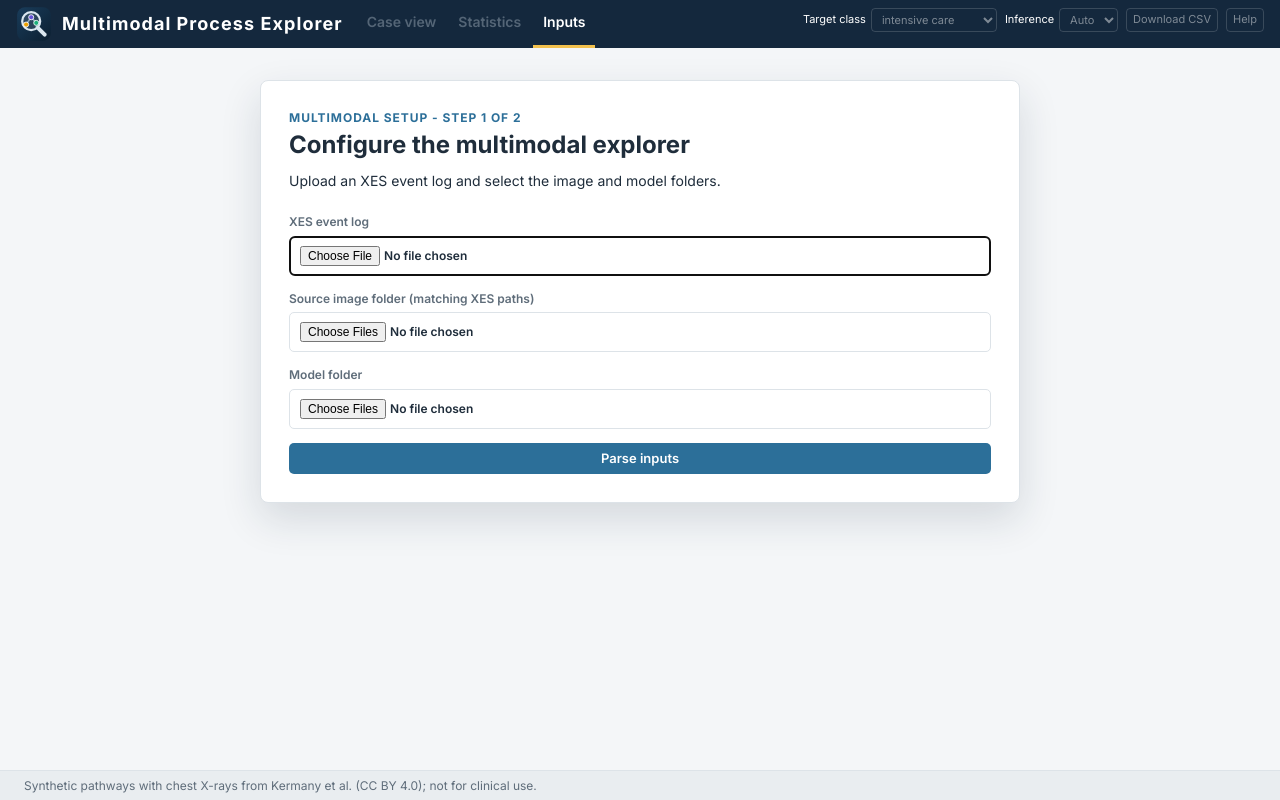
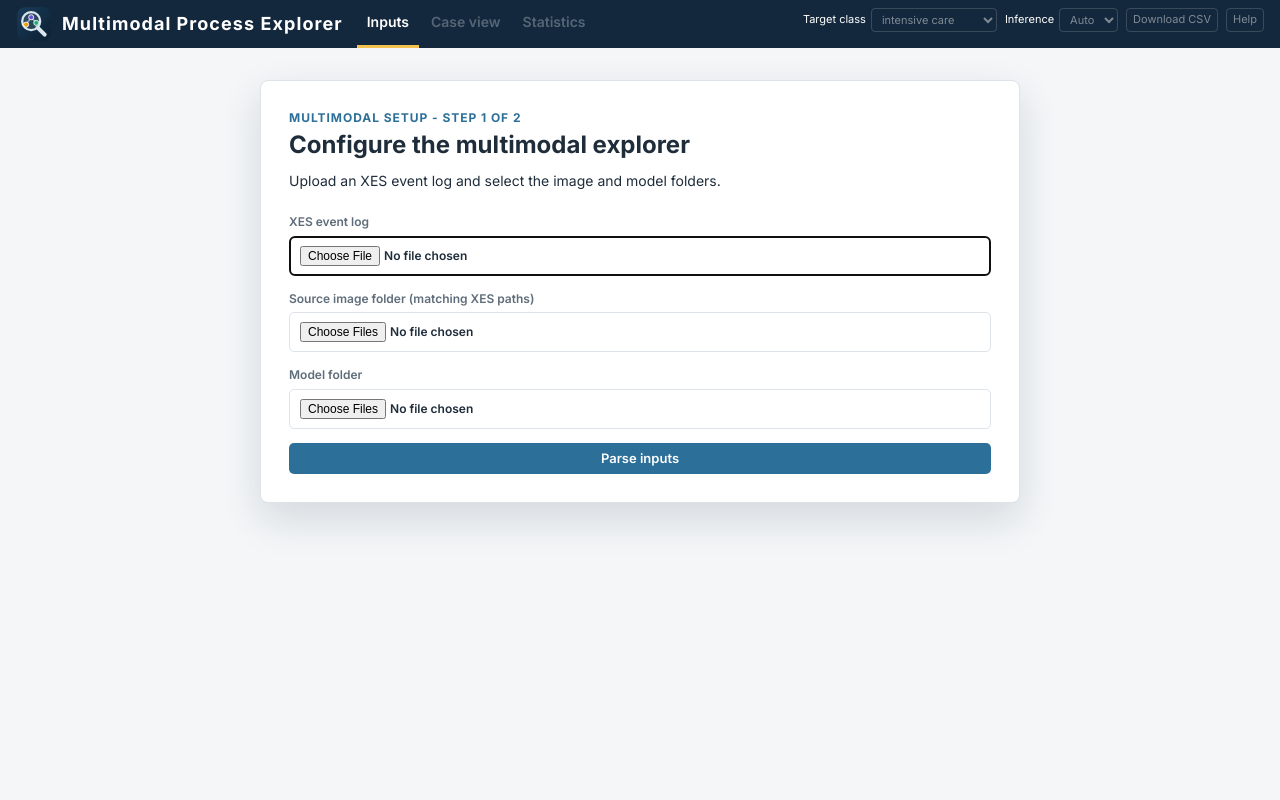
Before and after one commit to Havel29/multimodal-process-explorer, a FastAPI app: page / in a window 1280 px wide. Run offline with FastAPI, Linux system fonts and the light colour scheme.

Commit message:
feat: tabs ordered Inputs, Case view, Statistics; no footer note

```diff
--- a/app/config.py
+++ b/app/config.py
@@ -106,7 +106,6 @@ class DemoConfig:
     subtitle: str
     institution: str
     logo: str
-    disclaimer: str
     image_noun: str
     stage_noun: str
     case_noun: str
@@ -288,7 +287,6 @@ def config_from_mapping(raw: dict) -> DemoConfig:
         subtitle=demo.get("subtitle", "Process Explorer"),
         institution=demo.get("institution", ""),
         logo=demo.get("logo", ""),
-        disclaimer=demo.get("disclaimer", ""),
         image_noun=demo.get("image_noun", "image"),
         stage_noun=demo.get("stage_noun", "image"),
         case_noun=demo.get("case_noun", "case"),
--- a/app/config_writer.py
+++ b/app/config_writer.py
@@ -34,7 +34,7 @@ def dump_config(config: DemoConfig, header: str = "") -> str:
     lines += _table("demo", {
         "title": config.title, "subtitle": config.subtitle, "institution": config.institution, "logo": config.logo,
         "case_noun": config.case_noun, "pathway_noun": config.pathway_noun, "image_noun": config.image_noun,
-        "stage_noun": config.stage_noun, "day_noun": config.day_noun, "disclaimer": config.disclaimer,
+        "stage_noun": config.stage_noun, "day_noun": config.day_noun,
     })
     # model_cache is left out: it often comes from HF_HOME, which belongs to the machine, not the dataset
     lines += [""] + _table("data", {"grayscale_images": config.grayscale_images})
--- a/app/static/css/style.css
+++ b/app/static/css/style.css
@@ -20,7 +20,7 @@
 /* Base */
 * { box-sizing: border-box; animation: none !important; transition: none !important; }
 html, body { height: 100%; }
-body { margin: 0; display: grid; grid-template-rows: 56px 1fr 30px; color: var(--ink); background: var(--canvas); font: 14px/1.45 Inter, system-ui, sans-serif; overflow: hidden; }
+body { margin: 0; display: grid; grid-template-rows: 56px 1fr; color: var(--ink); background: var(--canvas); font: 14px/1.45 Inter, system-ui, sans-serif; overflow: hidden; }
 button { font: inherit; color: inherit; }
 h1, h2, p { margin: 0; }
 .hidden { display: none !important; }
@@ -80,7 +80,6 @@ h1, h2, p { margin: 0; }
 .patient-picker button:hover:not(:disabled) { background: rgba(255,255,255,.14); border-color: rgba(255,255,255,.5); }
 .patient-picker button:disabled { opacity: .35; cursor: default; }
 .institution { font-weight: 700; font-size: 17px; letter-spacing: -.02em; }
-footer { display: flex; align-items: center; padding: 0 24px; color: var(--muted); background: #e9edf0; border-top: 1px solid var(--line); font-size: 12px; }
 .toast { position: fixed; right: 24px; bottom: 44px; max-width: 420px; padding: 12px 15px; color: #fff; background: #9f3d3d; border-radius: 6px; font-size: 13px; z-index: 10; }
 .toast.success { background: #2e7d4f; }
 
@@ -315,7 +314,7 @@ body.resizing, body.resizing * { cursor: row-resize !important; user-select: non
 
 /* Below that the header controls go to a second row */
 @media (max-width: 1300px) {
-  body { grid-template-rows: auto 1fr 30px; }
+  body { grid-template-rows: auto 1fr; }
   .topbar { flex-wrap: wrap; row-gap: 0; padding: 0 16px; }
   .view-tabs { min-height: 48px; }
   .runtime-controls { margin-left: auto; padding-bottom: 8px; }
@@ -323,7 +322,7 @@ body.resizing, body.resizing * { cursor: row-resize !important; user-select: non
 
 /* Narrow screens */
 @media (max-width: 1100px) {
-  body { grid-template-rows: auto auto auto; overflow: auto; }
+  body { grid-template-rows: auto auto; overflow: auto; }
   .topbar { flex-wrap: wrap; gap: 10px; padding: 10px 16px; }
   .view-tabs { align-self: auto; }
   .view-tab { padding: 8px 12px; }
@@ -333,5 +332,4 @@ body.resizing, body.resizing * { cursor: row-resize !important; user-select: non
   .panels, .metric-charts, .statistics-panels { grid-template-columns: 1fr; }
   .image-frame { min-height: 320px; }
   .knowledge-list { max-height: 420px; }
-  footer { padding: 8px 16px; }
 }
--- a/app/static/js/tour.js
+++ b/app/static/js/tour.js
@@ -11,7 +11,7 @@ const GAP = 12;
 // Steps whose element is missing or hidden (e.g. no Statistics without labels) are skipped.
 const STEPS = [
   { target: ".view-tabs", title: "Three pages",
-    text: "Case view explores one case at a time, Statistics summarises every case, and Inputs loads another event log, images and models." },
+    text: "Inputs loads another event log, images and models, Case view explores one case at a time, and Statistics summarises every case." },
   { target: ".patient-picker", title: "Pick a case",
     text: "Choose a case from the list, or step through them with the arrows." },
   { target: "#swimlanes .lane-scroll", title: "The timeline",
--- a/app/templates/index.html
+++ b/app/templates/index.html
@@ -28,9 +28,9 @@
       <strong>{{ config.title }}</strong><span>{{ config.subtitle }}</span>
     </a>
     <nav class="view-tabs" aria-label="Views">
+      <button id="inputsTab" class="view-tab" type="button">Inputs</button>
       <button id="caseTab" class="view-tab" type="button">Case view</button>
       <button id="statisticsTab" class="view-tab{% if not config.labels_available %} hidden{% endif %}" type="button">{{ public_config.texts.statistics_title }}</button>
-      <button id="inputsTab" class="view-tab" type="button">Inputs</button>
     </nav>
     <nav class="patient-picker hidden" aria-label="Case navigation">
       <button id="previousPatient" type="button" aria-label="Previous case" title="Previous case">&#8249;</button>
@@ -179,7 +179,6 @@
     <div id="statisticsTable" class="statistics-table"></div>
   </main>
 
-  <footer>{{ config.disclaimer }}</footer>
   <div id="toast" class="toast hidden" role="alert"></div>
 </body>
 </html>
--- a/config/cdsl_covid.toml
+++ b/config/cdsl_covid.toml
@@ -12,7 +12,6 @@ pathway_noun = "pathway"
 image_noun = "radiograph"
 stage_noun = "X-ray"
 day_noun = "day"
-disclaimer = "Not for diagnosis, prognosis, or clinical decision-making. Data subject to the CDSL agreement; aliases replace source identifiers."
 
 [data]
 bundle = "data/curated/demo.json"
--- a/config/generic.toml
+++ b/config/generic.toml
@@ -14,7 +14,6 @@
 title = "Multimodal"
 subtitle = "Process Explorer"
 logo = "multimodal-explorer.svg"
-disclaimer = ""
 
 # [outcome]
 # risk_class = "rejected"
--- a/config/xray_pathways.toml
+++ b/config/xray_pathways.toml
@@ -10,7 +10,6 @@ case_noun = "patient"
 pathway_noun = "pathway"
 image_noun = "radiograph"
 stage_noun = "X-ray"
-disclaimer = "Synthetic pathways with chest X-rays from Kermany et al. (CC BY 4.0); not for clinical use."
 
 [data]
 grayscale_images = true
```
Also changed, not shown: tests/test_api.py (+0 -1 lines), README.md.
